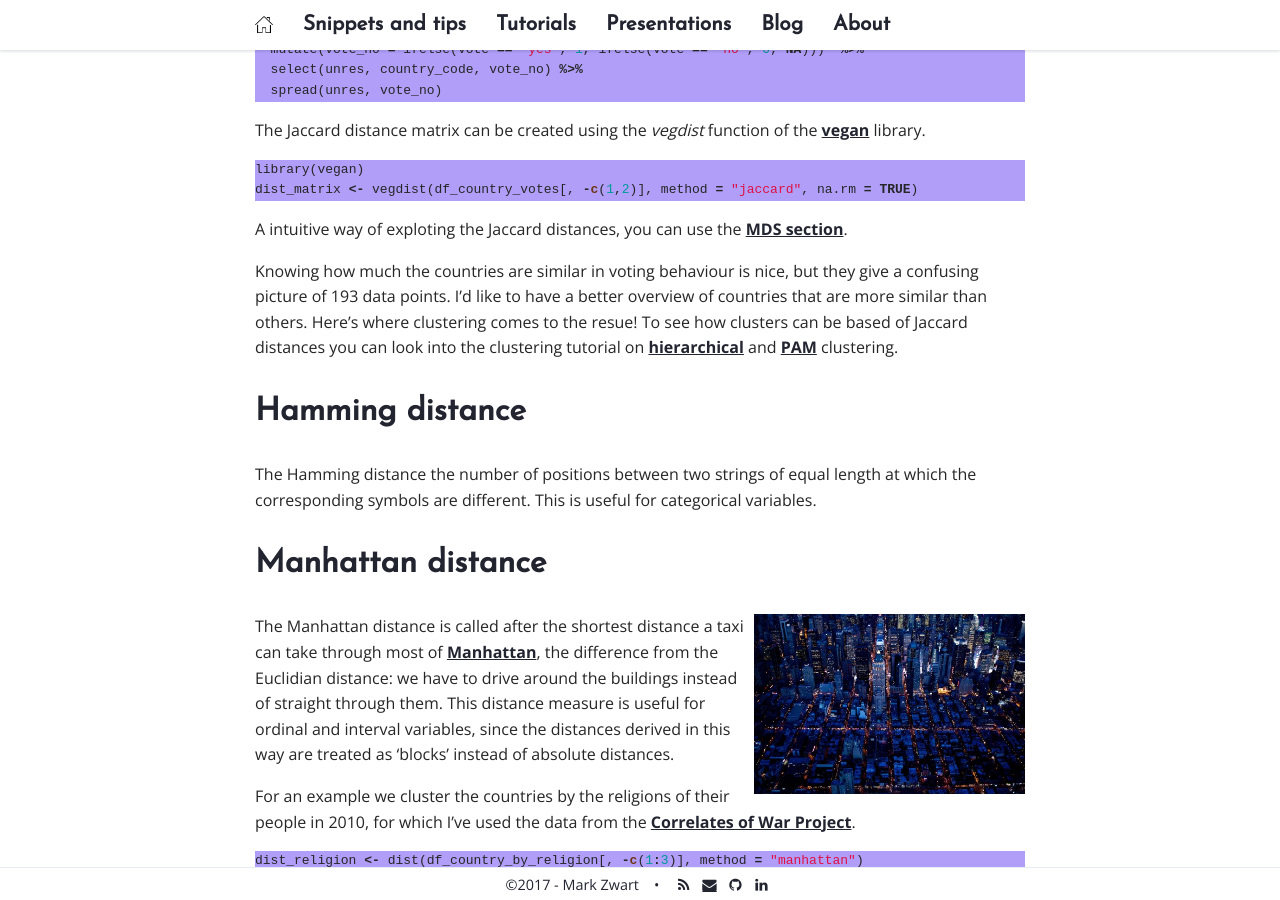
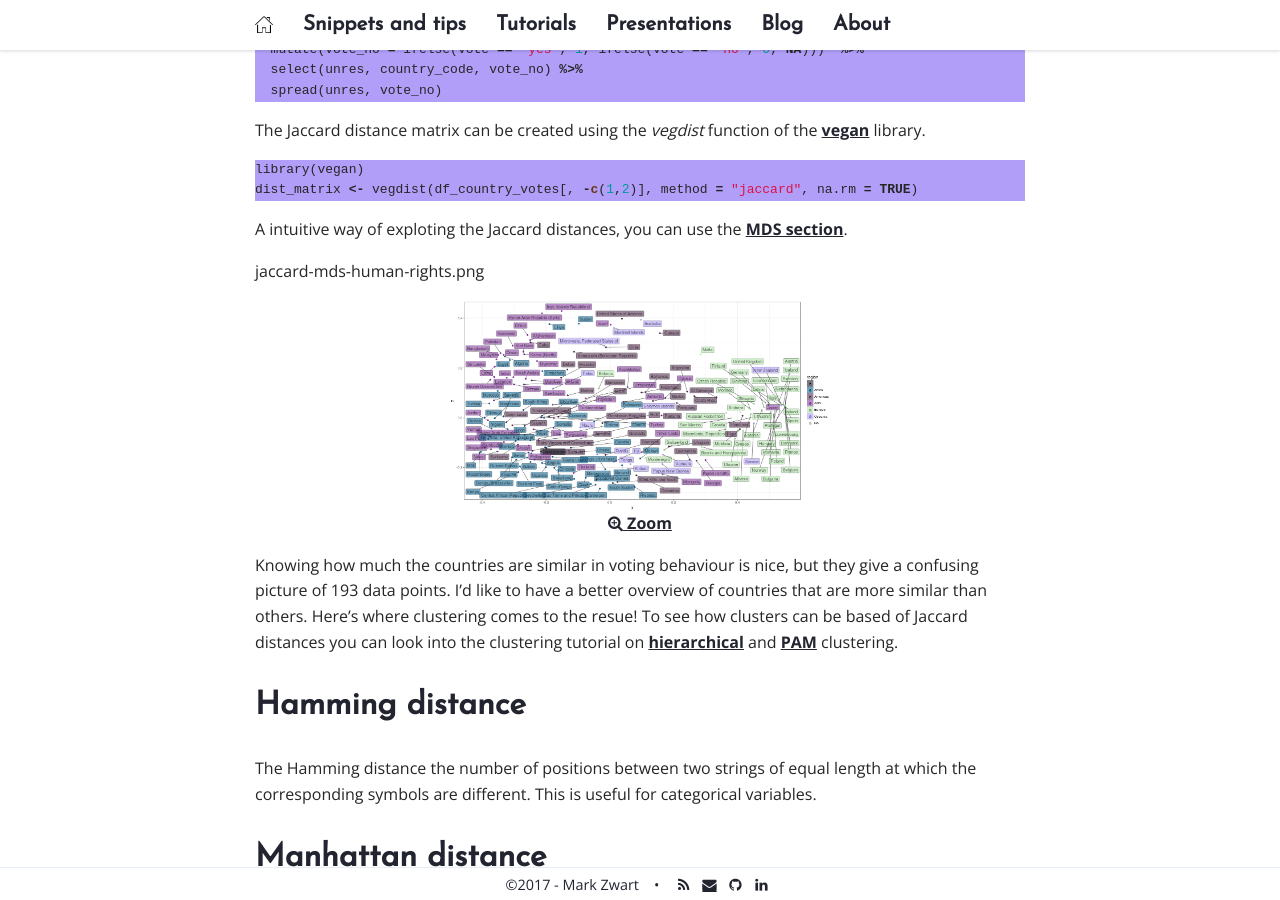
Before and after one commit to mark-me/mark-me.github.io, a Jekyll site: the page built from _pages/tutorials/distance-measures/distance-measures.md, in a window 1280 px wide and 900 px high, scrolled down 1677 px. Built offline with Jekyll 4.4.1, drawn with Linux system fonts in a browser that asks for light colours; nearby versions of some CDN libraries; comment, search, counter and statistics services are not loaded.

Commit message:
Update distance-measures.md

````diff
--- a/_pages/tutorials/distance-measures/distance-measures.md
+++ b/_pages/tutorials/distance-measures/distance-measures.md
@@ -51,6 +51,14 @@
 dist_matrix <- vegdist(df_country_votes[, -c(1,2)], method = "jaccard", na.rm = TRUE)
 ```
 A intuitive way of exploting the Jaccard distances, you can use the [MDS section](/clustering-mds/#mds).
+
+jaccard-mds-human-rights.png
+
+{:refdef: style="text-align: center;"}
+<a href="/_pages/tutorials/distance-measures/jaccard-mds-human-rights.png" target="_blank">
+<img src="/_pages/tutorials/distance-measures/jaccard-mds-human-rights.png" alt="Jaccard MDS" align="center" width="50%" height="50%"/><br>
+<i class='fa fa-search-plus '></i> Zoom</a>
+{: refdef}
 
 Knowing how much the countries are similar in voting behaviour is nice, but they give a confusing picture of 193 data points. I'd like to have a better overview of countries that are more similar than others. Here's where clustering comes to the resue! To see how clusters can be based of Jaccard distances you can look into the clustering tutorial on [hierarchical](/clustering-mds/#hierarchical-clustering) and [PAM](/clustering-mds/#pam-for-jaccard-distances) clustering.
 
````
